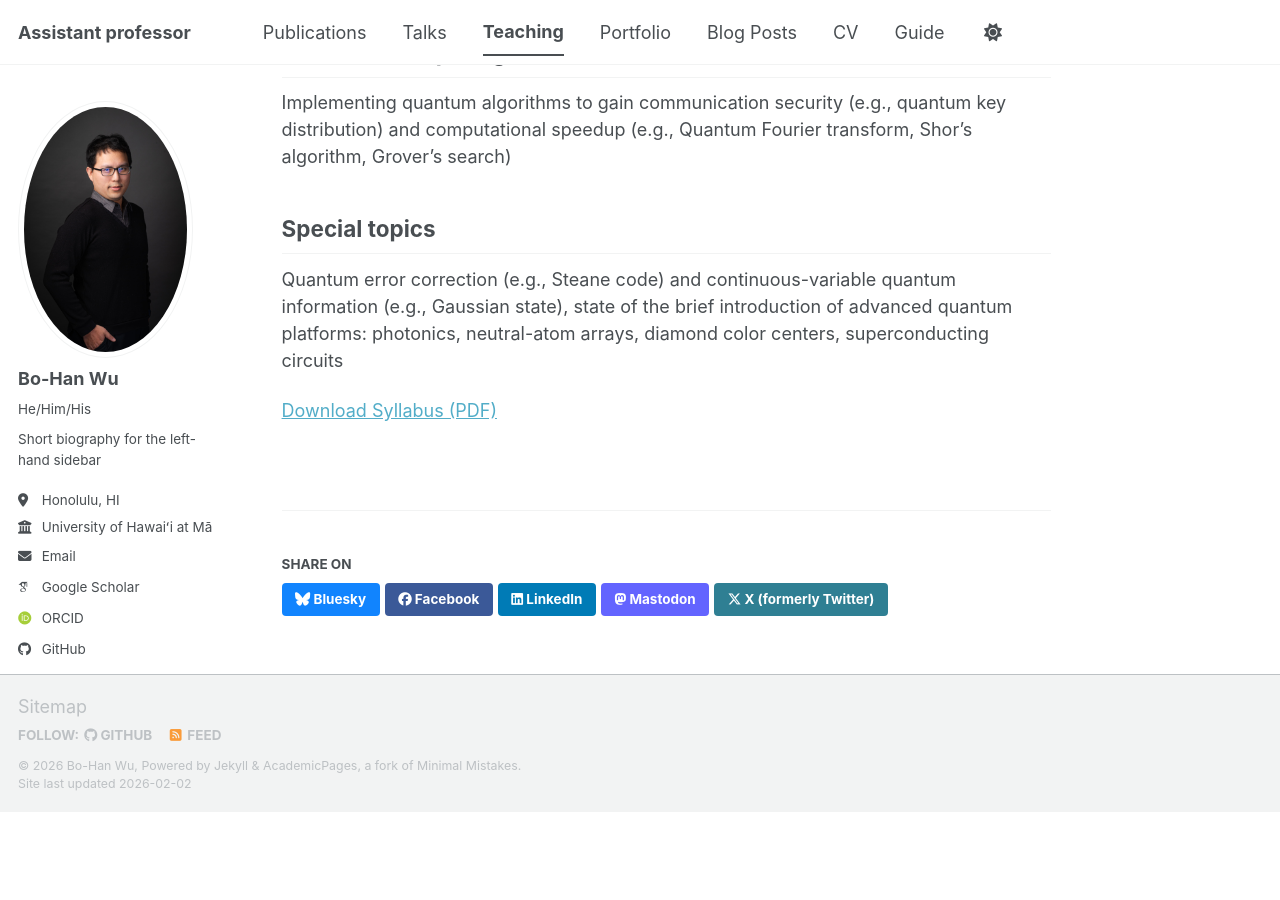
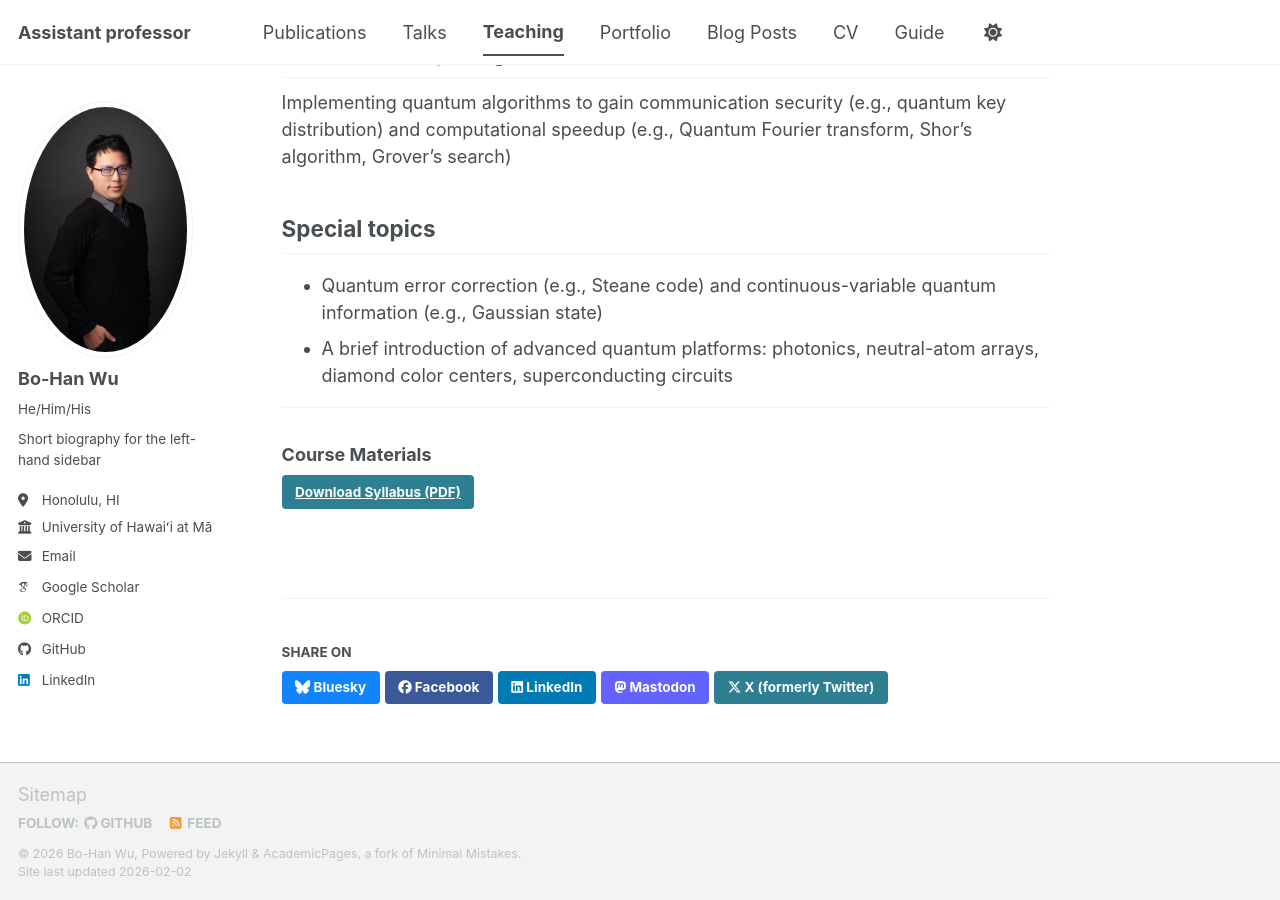
Before and after one commit to go705/go705.github.io, a Jekyll site: the page built from _teaching/qis_2025_fall.md, in a window 1280 px wide and 900 px high, scrolled down 729 px. Built offline with Jekyll 4.4.1, drawn with Linux system fonts in a browser that asks for light colours; some web fonts are replaced; a script bundle is joined from its source files by our own code; library files that are not in the unit come from our copies; before the commit the page ends 1541 px from its top, so only the background shows below that.

Commit message:
Update qis_2025_fall.md

```diff
--- a/_teaching/qis_2025_fall.md
+++ b/_teaching/qis_2025_fall.md
@@ -19,6 +19,10 @@
 Implementing quantum algorithms to gain communication security (e.g., quantum key distribution) and computational speedup (e.g., Quantum Fourier transform, Shor’s algorithm, Grover’s search)
 
 ## Special topics
-Quantum error correction (e.g., Steane code) and continuous-variable quantum information (e.g., Gaussian state), state of the brief introduction of advanced quantum platforms: photonics, neutral-atom arrays, diamond color centers, superconducting circuits
+* Quantum error correction (e.g., Steane code) and continuous-variable quantum information (e.g., Gaussian state)
+* A brief introduction of advanced quantum platforms: photonics, neutral-atom arrays, diamond color centers, superconducting circuits
 
-[Download Syllabus (PDF)](/files/ECE_491D_693D_Syllabus.pdf)
+---
+
+### Course Materials
+<a href="/files/ECE_491D_693D_Syllabus.pdf" target="_blank" class="btn btn--info">Download Syllabus (PDF)</a>
```
